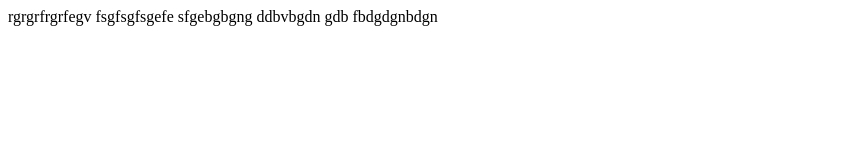
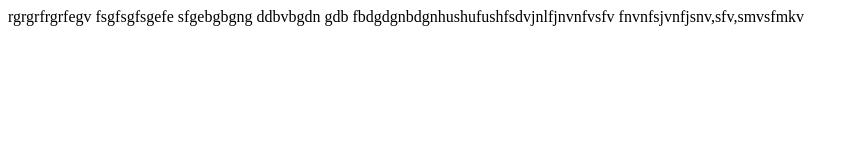
Before and after one commit to Murali2627/myrepository, a plain HTML site: page index.html in a window 1280 px wide. Shown: the whole page, without its empty margins (0-858 px from the left). Drawn offline with Linux system fonts and the light colour scheme.

Commit message:
commitng again

```diff
--- a/index.html
+++ b/index.html
@@ -3,5 +3,6 @@
 	fsgfsgfsgefe
 	sfgebgbgng
 	ddbvbgdn gdb
-	fbdgdgnbdgn
+	fbdgdgnbdgnhushufushfsdvjnlfjnvnfvsfv
+fnvnfsjvnfjsnv,sfv,smvsfmkv
 </html>
```
